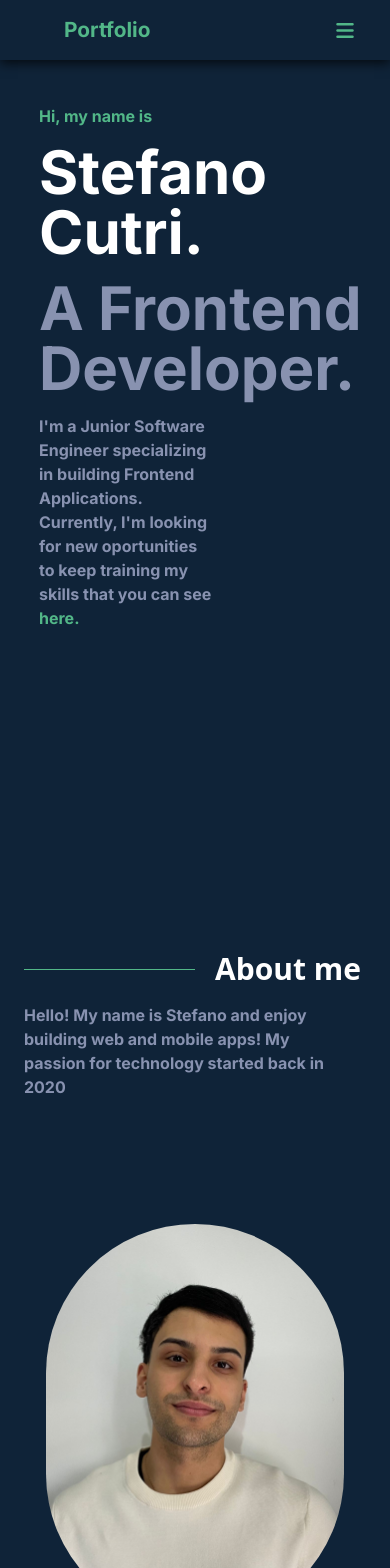
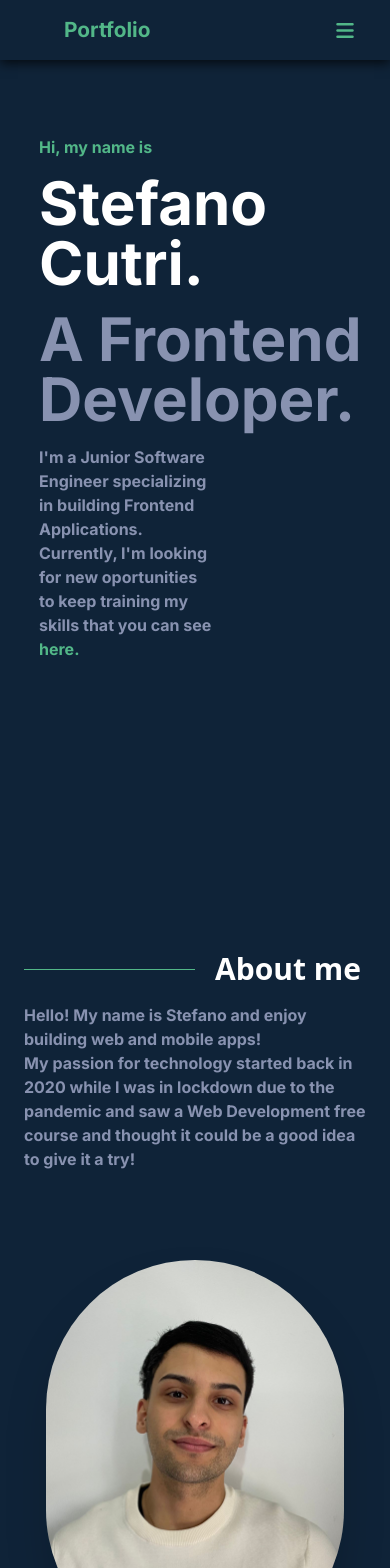
Before and after one commit to StefanoCutri/portfolio, a React (Create React App) app: page / in a window 390 px wide. Shown: the top 1568 px of the page. Built offline with nearby package versions, Linux system fonts and the light colour scheme.

Commit message:
Responsive About compnent

```diff
--- a/src/components/About.js
+++ b/src/components/About.js
@@ -16,12 +16,12 @@ export const About = () => {
           <h2 className="font-bold text-3xl">About me</h2>
         </div>
         <div className="flex justify-start pl-6">
-        <p className="text-[#8892b0] text-md w-[82%] ">Hello! My name is Stefano and enjoy building web and mobile apps!
-        My passion for technology started back in 2020
+        <p className="text-[#8892b0] text-md pr-5">Hello! My name is Stefano and enjoy building web and mobile apps! <br/>
+        My passion for technology started back in 2020 while I was in lockdown due to the pandemic and saw a Web Development free course and thought it could be a good idea to give it a try!
         </p>
         </div>
       </div>
-      <img src={me} className="h-[50%] m-auto rounded-full"/>
+      <img src={me} className="h-[50%] m-auto rounded-full shadow-2xl"/>
       {/*
       <div className="flex flex-col items-end">
         <div className="flex flex-row items-center mb-4 text-white text-5xl">
--- a/src/components/Info.js
+++ b/src/components/Info.js
@@ -4,7 +4,7 @@ import "../styles/info.css";
 export const Info = () => {
   return (
     <div className="flex flex-1 flex-col items-start info-container" id="#home">
-      <div className="flex flex-col justify-start items-start ml-[10%] mt-[12%]">
+      <div className="flex flex-col justify-start items-start ml-[10%] mt-[20%]">
         <h1>Hi, my name is</h1>
         <h1 className="text-white text-6xl py-3">Stefano Cutri.</h1>
         <h1 className="text-[#8892b0] text-6xl">A Frontend Developer.</h1>
@@ -18,7 +18,7 @@ export const Info = () => {
           }}
             className="p-0 blank-link text-[#52b788]"
             href="https://github.com/stefanocutri"
-            // target="_blank"
+            target="_blank"
           >
             here.
           </a>
--- a/src/styles/info.css
+++ b/src/styles/info.css
@@ -20,3 +20,9 @@ h1{
 a:hover{
     color: var(--main-text-color) !important;
 }
+
+@media (min-width: 1270px) {
+    h1{
+        color: red;
+    }
+}
```
